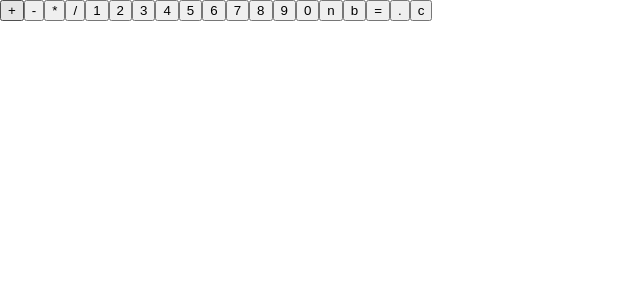
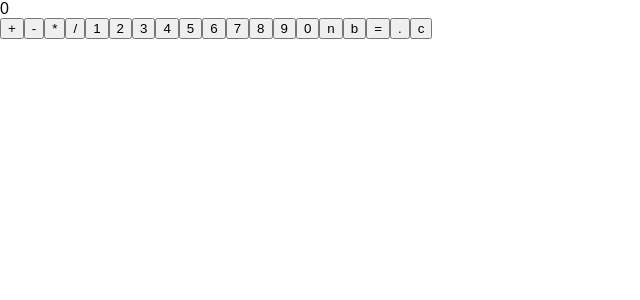
Before and after one commit to sequoian/calculator, a React (Create React App) app: page / in a window 1280 px wide. Shown: the top 300 px of the page, without its empty margins (0-640 px from the left). Built offline with nearby package versions, Linux system fonts and the light colour scheme.

Commit message:
display and bug fixes

```diff
--- a/src/App.js
+++ b/src/App.js
@@ -1,5 +1,6 @@
 import React, { Component } from 'react'
 import Keypad from './Keypad'
+import Display from './Display'
 import operation from './operation'
 //import './App.css'
 
@@ -15,10 +16,6 @@ class App extends Component {
     this.handleClick = this.handleClick.bind(this)
   }
 
-  componentDidUpdate() {
-    console.log(this.state)
-  }
-
   handleClick(key) {
     this.setState(prevState => {
       return operation(key, prevState)
@@ -26,9 +23,13 @@ class App extends Component {
   }
 
   render() {
+    const {activeNum, storedNum} = this.state
     return (
       <div className="App">
-        <div>{this.state.op}</div>
+        <Display
+          active={activeNum}
+          stored={storedNum}
+        />
         <Keypad
           handleClick={this.handleClick}
         />
--- /dev/null
+++ b/src/Display.js
@@ -0,0 +1,9 @@
+import React from 'react'
+
+const Display = ({active, stored}) => (
+  <div>
+    {active || stored}
+  </div>
+)
+
+export default Display
--- a/src/operation.js
+++ b/src/operation.js
@@ -23,6 +23,7 @@ export default function operation(key, state) {
       return backspace(state)
     default:
       console.log('invalid operation')
+      return state
   }
 }
 
@@ -72,20 +73,27 @@ function decimal(state) {
 }
 
 function negate(state) {
-  const active = state.activeNum
-  let num
-  if (active === '0') return state
-  if (active === null && state.storedNum)
-    num = state.storedNum
-  if (active[0] === '-')
-    num = active.slice(1)
-  else {
-    num = '-' + active
+  const neg = (num) => {
+    if (num[0] === '-')
+      return num.slice(1)
+    else {
+      return '-' + num
+    }
   }
 
-  return {
-    ...state,
-    activeNum: num
+  const active = state.activeNum
+  if (active === '0') return state
+  if (active === null && state.storedNum) {
+    return {
+      ...state,
+      storedNum: neg(state.storedNum)
+    }
+  }
+  else {
+    return {
+      ...state,
+      activeNum: neg(active)
+    }
   }
 }
 
@@ -101,7 +109,7 @@ function clear() {
 function op(key, state) {
   const {activeNum, storedNum, operation} = state
   let result = storedNum
-  if (storedNum && activeNum) {
+  if (storedNum && activeNum && operation) {
     result = calculate(
       operation,
       parseFloat(storedNum),
@@ -123,9 +131,15 @@ function op(key, state) {
 function equals(state) {
   const {activeNum, storedNum, operation} = state
   let result
-  if (activeNum && !storedNum) return state
+  if (!operation) return state
+  if (activeNum && !storedNum) {
+    result = calculate(
+      operation,
+      parseFloat(activeNum),
+      parseFloat(activeNum)
+    )
+  }
   if (storedNum && !activeNum) {
-    if (!operation) return state
     result = calculate(
       operation,
       parseFloat(storedNum),
```
